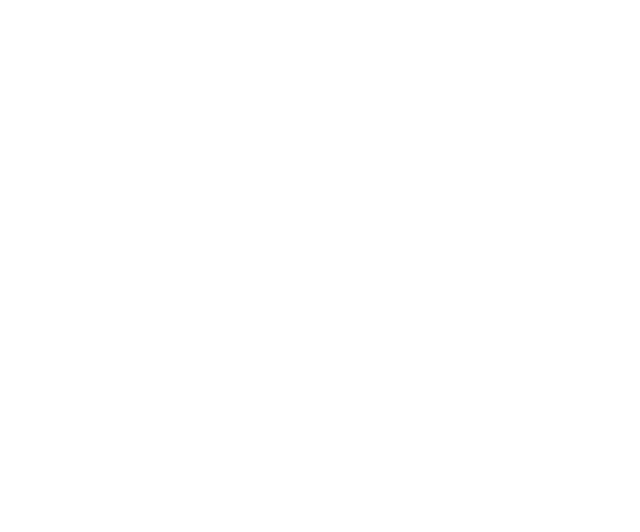
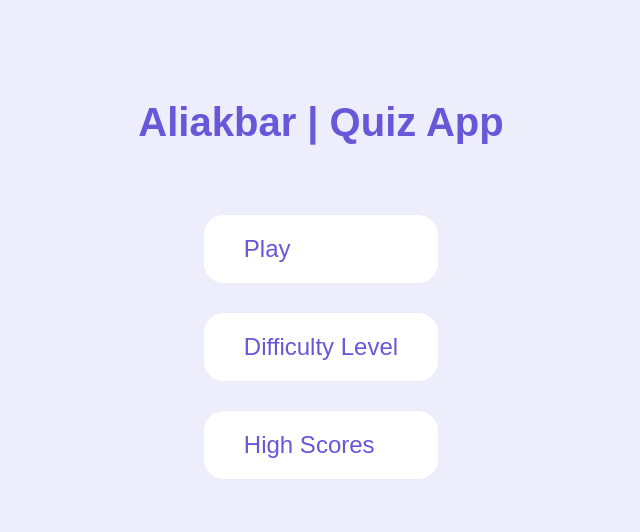
Before and after one commit to aliakbarpirnazar/Quiz-App, a plain HTML site: page index.html in a window 1280 px wide. Shown: the whole page, without its empty margins (319-959 px from the left). Drawn offline with Linux system fonts and the light colour scheme.

Commit message:
Create Home Page

```diff
--- /dev/null
+++ b/css/global.css
@@ -0,0 +1,16 @@
+*{
+    padding: 0;
+    margin: 0;
+    box-sizing: border-box;
+    font-family: Arial, Helvetica, sans-serif;
+}
+
+body{
+    max-width: 1000px;
+    margin: auto;
+    background-color: #eeedfb;
+    display: flex;
+    flex-direction: column;
+    align-items: center;
+    padding-top:100px ;
+}
--- /dev/null
+++ b/css/index.css
@@ -0,0 +1,28 @@
+h1{
+    color: #6757d9;
+    margin-bottom: 50px;
+    font-size: 2.5rem;
+}
+
+.container{
+    display: flex;
+    flex-direction: column;
+    width: fit-content;
+    padding: 20px;
+}
+
+a{
+    background-color: #fff;
+    margin-bottom: 30px;
+    padding: 20px 40px;
+    font-size: 1.5rem;
+    color: #6757d9;
+    text-decoration: none;
+    border-radius: 20px;
+    transition: all 0.2s ease-in;
+}
+
+a:hover{
+    background-color: #6757d9;
+    color: #fff;
+}
--- a/index.html
+++ b/index.html
@@ -4,9 +4,16 @@
     <meta charset="UTF-8">
     <meta name="viewport" content="width=device-width, initial-scale=1.0">
     <title>Aliakbar | Quiz App</title>
-    <link rel="stylesheet" href="./css/style.css">
+    <link rel="stylesheet" href="./css/global.css">
+    <link rel="stylesheet" href="./css/index.css">
 </head>
 <body>
+    <h1>Aliakbar | Quiz App</h1>
+    <div class="container">
+        <a href="/game.html">Play</a>
+        <a href="/difficulty.html">Difficulty Level</a>
+        <a href="/scores.html">High Scores</a>
+    </div>
 
 
     <script src="./js/app.js"></script>
```
Also changed, not shown: game.html (added, +13 -0 lines), css/style.css (deleted).
